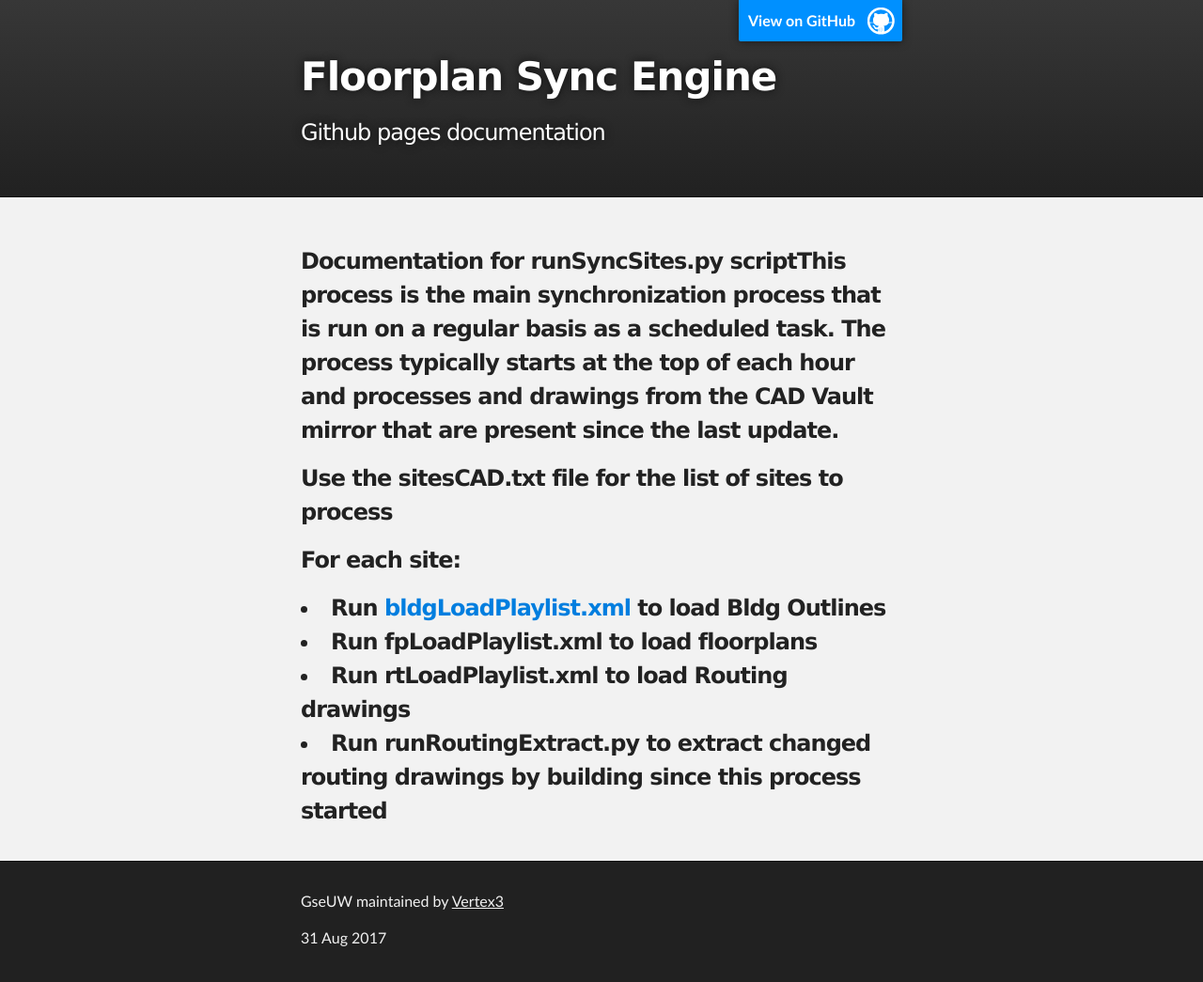
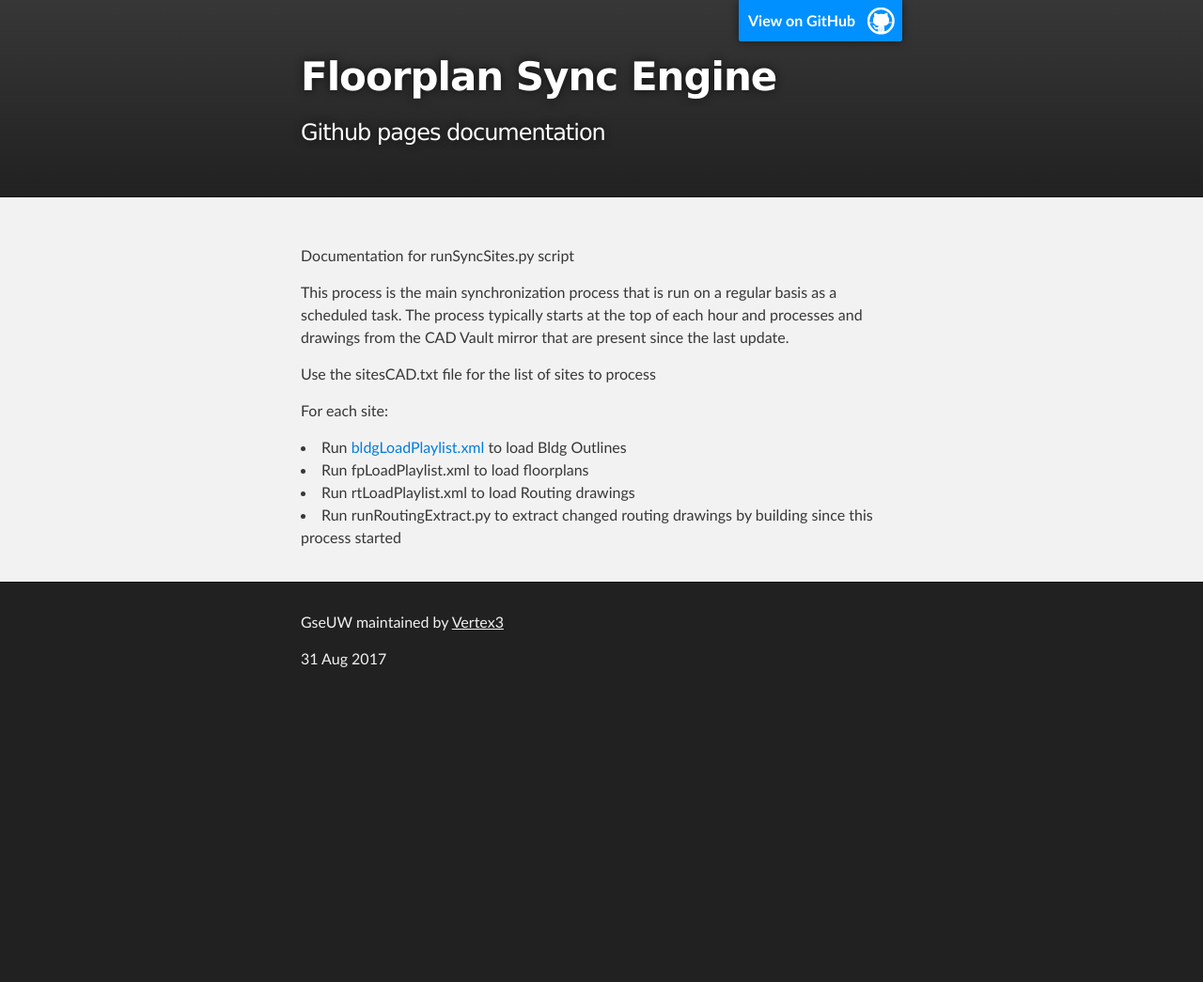
Before and after one commit to Vertex3/gseBase, a Jekyll site: the page built from ETL/runSyncSites.py.html, in a window 1280 px wide. Shown: the whole page at 94% size. Built offline with Jekyll 4.4.1, drawn with Linux system fonts in a browser that asks for light colours; after the commit the page ends 900 px from its top, so only the background shows below that; some of the changed lines change nothing that is shown.

Commit message:
content updates

```diff
--- a/ETL/runSyncSites.py.html
+++ b/ETL/runSyncSites.py.html
@@ -6,7 +6,7 @@ published: true
 ---
  <div id="main_content_wrap" class="outer">
       <section id="main_content" class="inner">
-<h3>Documentation for runSyncSites.py script</h3)
+<p>Documentation for runSyncSites.py script</p>
 <p>This process is the main synchronization process that is run on a regular basis as a scheduled task. The process typically starts at the top of each hour and processes and drawings from the CAD Vault mirror that are present since the last update.</p>
 
 <p>Use the sitesCAD.txt file for the list of sites to process</p>
```
